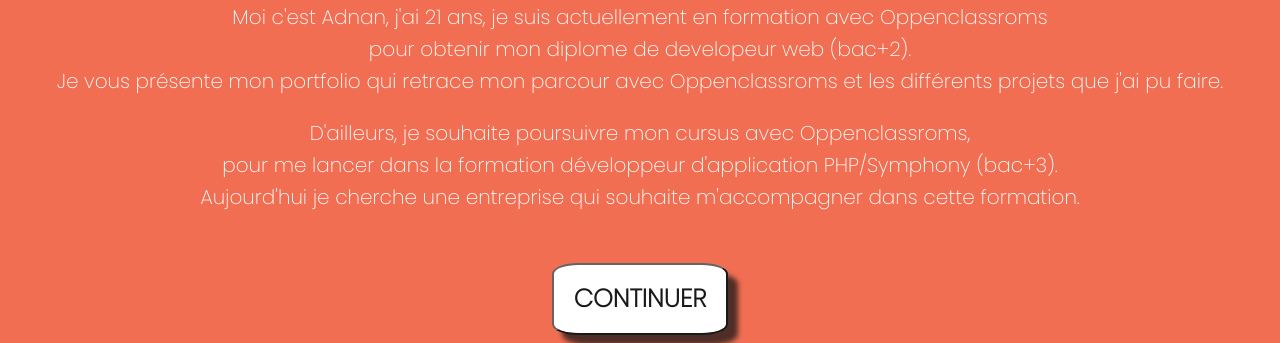
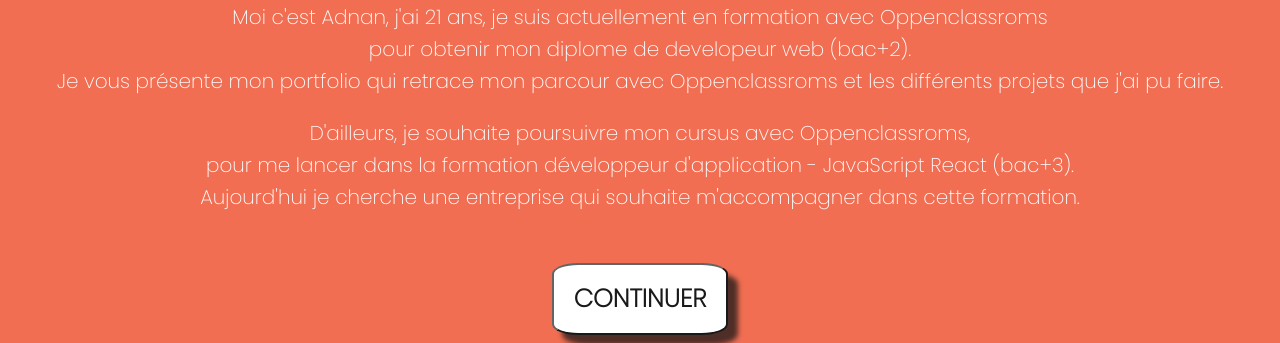
Before and after one commit to AdnanElg/Portfolio_Website, a website: page index.html in a window 1280 px wide. Shown: the part 1452-1795 px from the top of the page. Drawn offline with nearby package versions, Linux system fonts and the light colour scheme.

Commit message:
modification cv

```diff
--- a/index.html
+++ b/index.html
@@ -87,7 +87,7 @@
                     <span class="conteneur__border__section1"></span>
                     <p class="conteneur__paragraphe1__section1">Hey Salut ! avant toute chose, je me présente. <br> Moi c'est Adnan, j'ai 21 ans, je suis actuellement en formation avec Oppenclassroms <br> pour obtenir mon diplome
                     de developeur web (bac+2). <br> Je vous présente mon portfolio qui retrace mon parcour avec Oppenclassroms et les différents projets que j'ai pu faire.</p>
-                    <p class="conteneur__paragraphe2__section1">D'ailleurs, je souhaite poursuivre mon cursus avec Oppenclassroms, <br> pour me lancer dans la formation développeur d'application PHP/Symphony (bac+3). <br> Aujourd'hui je cherche une entreprise qui souhaite m'accompagner dans cette formation.</p>
+                    <p class="conteneur__paragraphe2__section1">D'ailleurs, je souhaite poursuivre mon cursus avec Oppenclassroms, <br> pour me lancer dans la formation développeur d'application - JavaScript React (bac+3). <br> Aujourd'hui je cherche une entreprise qui souhaite m'accompagner dans cette formation.</p>
                     <a href='#competence'><button>CONTINUER</button></a>
                 </div>
             </section>
```
Also changed, not shown: 1 other file.
